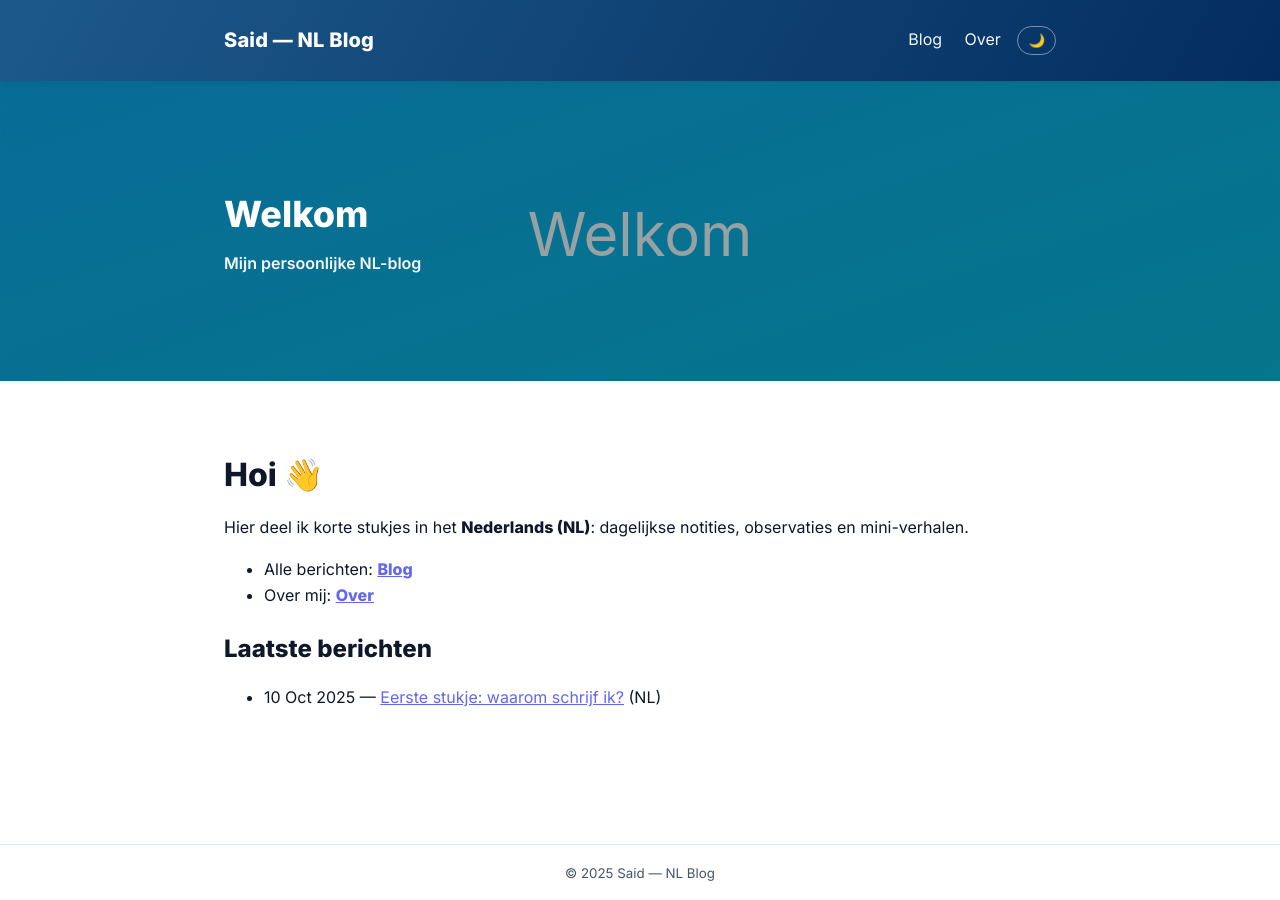
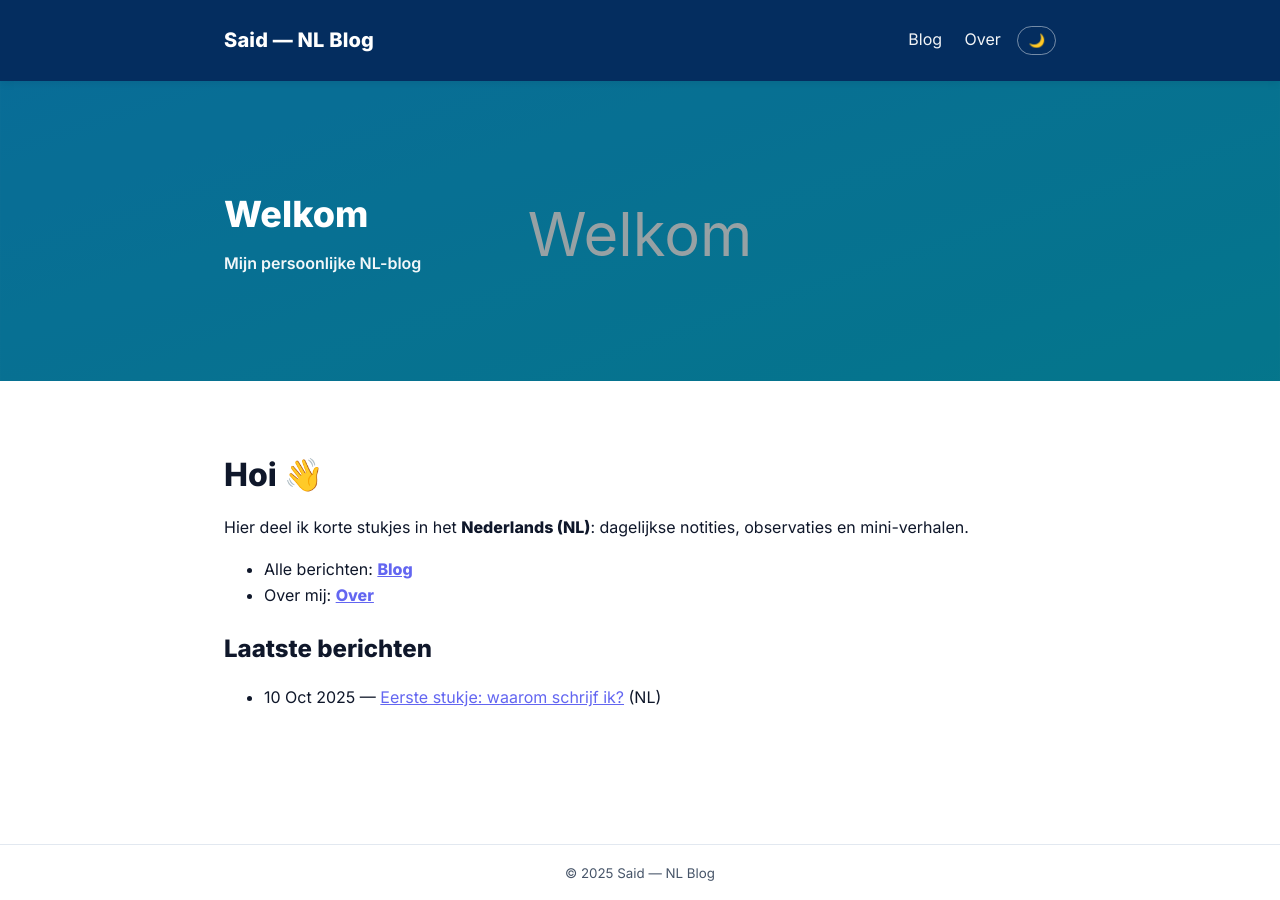
Before and after one commit to anatolischejongen/anatolischejongen, a Jekyll site: the page built from index.md, in a window 1280 px wide. Built offline with Jekyll 4.4.1, drawn with Linux system fonts in a browser that asks for light colours.

Commit message:
Update custom.css

```diff
--- a/assets/css/custom.css
+++ b/assets/css/custom.css
@@ -10,13 +10,13 @@
   /* LIGHT palet (açık tema) – indigo ağırlıklı */
   --l-bg:#ffffff;  --l-text:#0f172a; --l-muted:#475569; --l-card:#ffffff; --l-border:#e2e8f0;
   --l-accent:#6366f1;  --l-link: var(--l-accent);
-  --l-header-1:#1d598b;  /* +15% daha açık */
+  --l-header-1:#042d5f;  /* +15% daha açık */
   --l-header-2:#042d5f;  /* gönderdiğin ton */
 
   /* DARK palet (koyu tema) */
   --d-bg:#0b1020; --d-text:#e6edf3; --d-muted:#9aa4b2; --d-card:#121a2b; --d-border:#2b3240;
   --d-accent:#a78bfa;  --d-link: var(--d-accent);
-  --d-header-1:#1d598b;  /* dark’ta biraz koyula */
+  --d-header-1:#042d5f;  /* dark’ta biraz koyula */
   --d-header-2:#042d5f;
 
   /* Aktif (varsayılan LIGHT; JS/CSS bunu değiştirir) */
```
